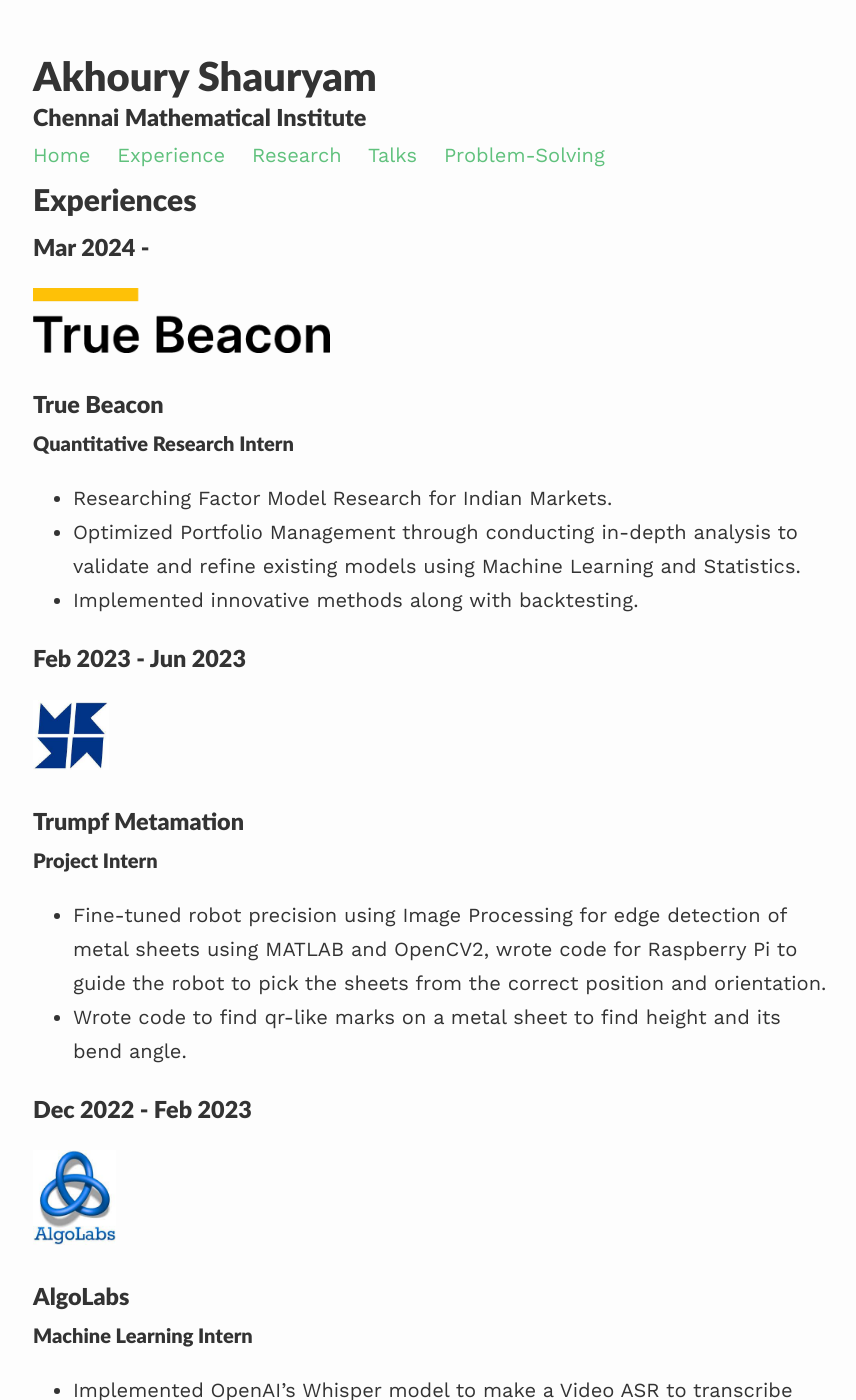
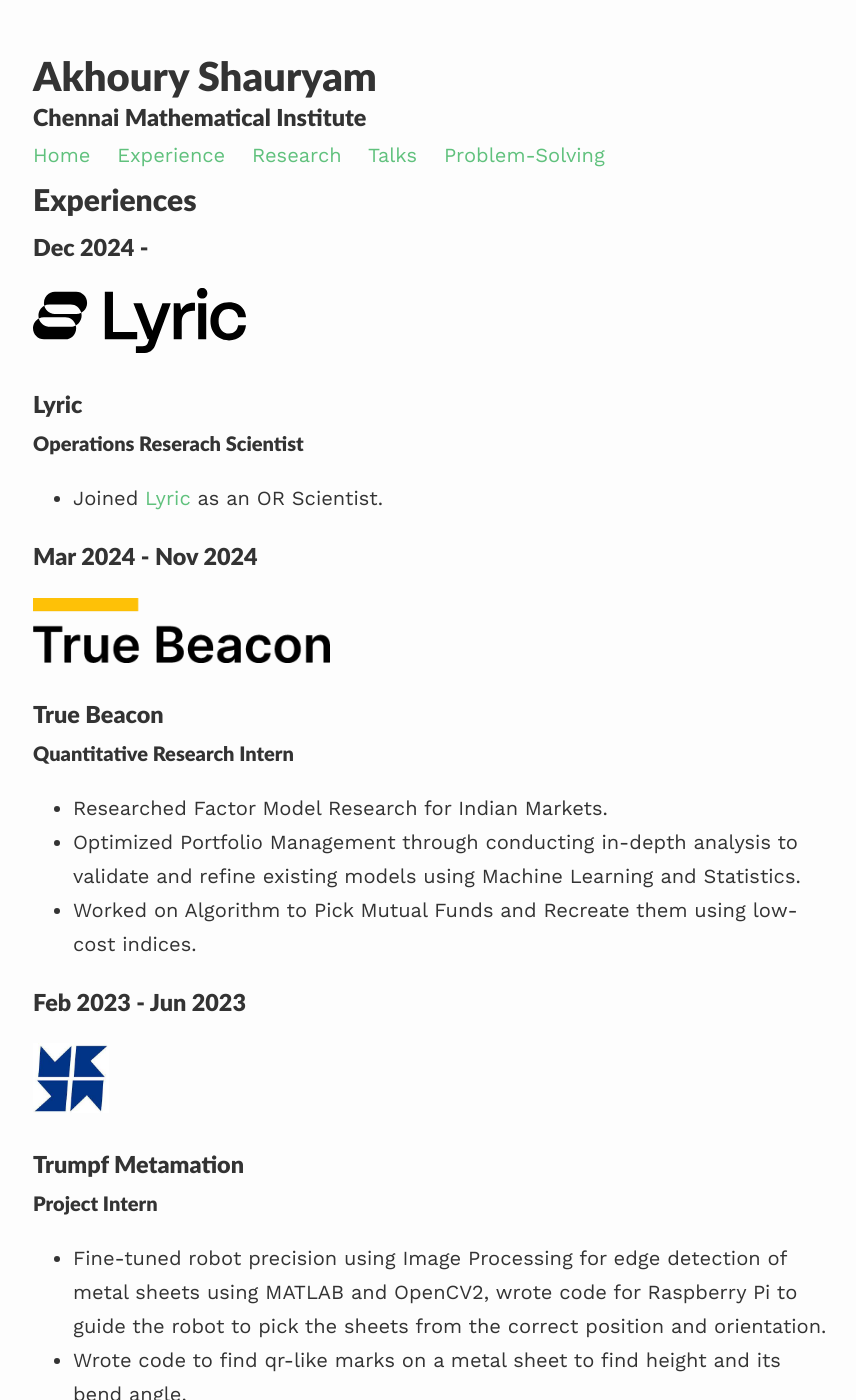
Before and after one commit to Satan-Claws/Satan-Claws.github.io, a Jekyll site: the page built from _pages/Experience.md, in a window 1280 px wide and 1400 px high. Shown: the whole window, without its empty margins (207-1063 px from the left). Built offline with Jekyll 4.4.1, drawn with Linux system fonts in a browser that asks for light colours; nearby versions of some CDN libraries.

Commit message:
Update Experience.md

```diff
--- a/_pages/Experience.md
+++ b/_pages/Experience.md
@@ -6,15 +6,23 @@
 ---
 # Experiences
 
-### Mar 2024 -
+### Dec 2024 -
+<img src="/assets/images/lyric.svg" height="65">
+
+### Lyric
+#### Operations Reserach Scientist
+
+- Joined [Lyric](https://lyric.tech/) as an OR Scientist.
+
+### Mar 2024 - Nov 2024
 <img src="/assets/images/TrueBeacon.png" height="65">
 
 ### True Beacon
 #### Quantitative Research Intern
 
-- Researching Factor Model Research for Indian Markets.
+- Researched Factor Model Research for Indian Markets.
 - Optimized Portfolio Management through conducting in-depth analysis to validate and refine existing models using Machine Learning and Statistics.
-- Implemented innovative methods along with backtesting.
+- Worked on Algorithm to Pick Mutual Funds and Recreate them using low-cost indices.
 
 
 ### Feb 2023 - Jun 2023
```
